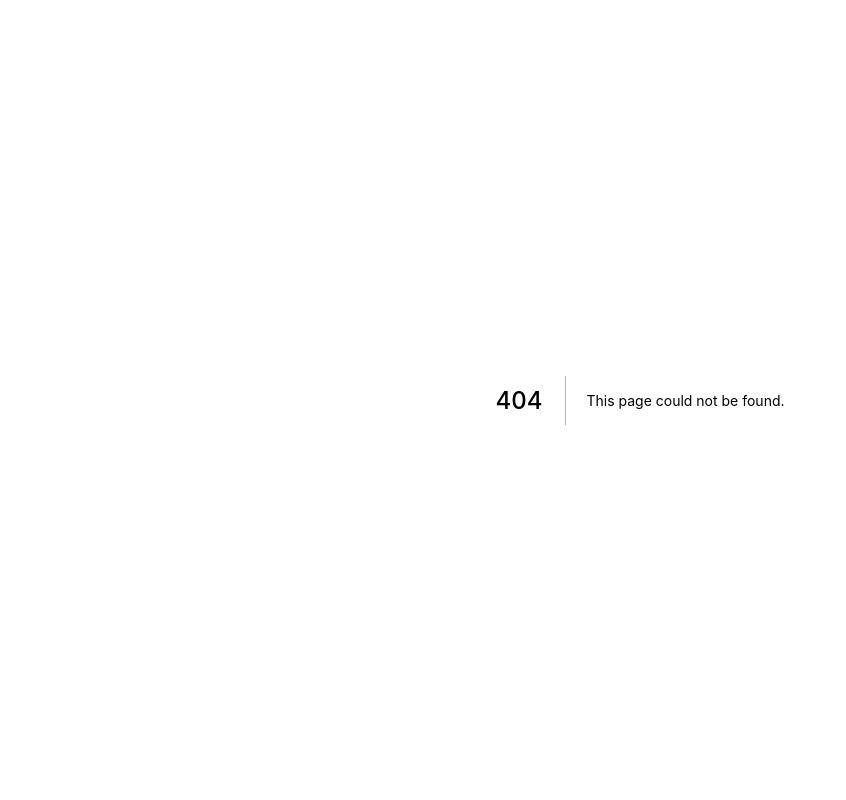
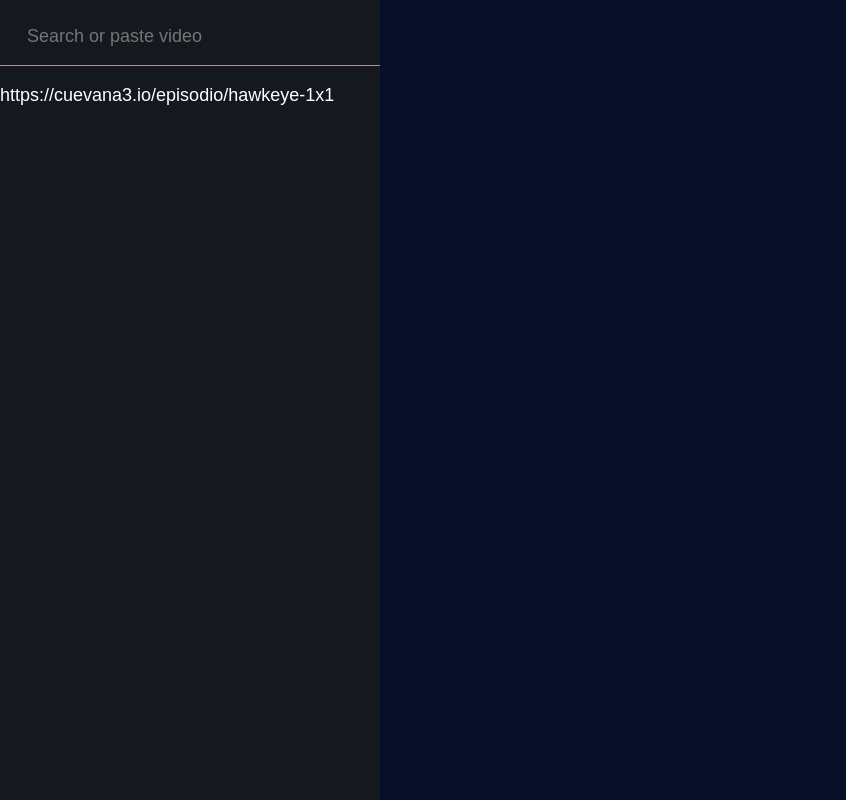
Before and after one commit to AllanGame/cuevana-group-watch, a Next.js app: page /test in a window 1280 px wide. Before the commit this address had no page. Shown: the whole page, without its empty margins (0-846 px from the left). Built offline with nearby package versions, Linux system fonts and the light colour scheme.

Commit message:
Updated player adding QueueManager

```diff
--- a/package.json
+++ b/package.json
@@ -8,6 +8,10 @@
     "lint": "next lint"
   },
   "dependencies": {
+    "@fortawesome/fontawesome-svg-core": "^1.2.36",
+    "@fortawesome/free-brands-svg-icons": "^5.15.4",
+    "@fortawesome/free-solid-svg-icons": "^5.15.4",
+    "@fortawesome/react-fontawesome": "^0.1.16",
     "axios": "^0.24.0",
     "cheerio": "^1.0.0-rc.10",
     "form-data": "^4.0.0",
--- /dev/null
+++ b/src/components/queue.manager.tsx
@@ -0,0 +1,79 @@
+import { Component, ReactNode } from "react";
+import Video from "../common/video";
+import styles from '../styles/components/QueueManager.module.css';
+import { FontAwesomeIcon } from '@fortawesome/react-fontawesome'
+import Group from "../groups/group";
+import User from "../users/user";
+
+const URL_REGEX = new RegExp(/(http|https):\/\/(\w+:{0,1}\w*@)?(\S+)(:[0-9]+)?(\/|\/([\w#!:.?+=&%@!\-\/]))?/
+);
+
+function handleEnterKey(e: any) {
+    if(e.charCode == 13 && e.target.value.length > 0) {
+        handleSearch()
+    }
+}
+
+function handleTyping(e: any) {
+    let searchBtn = document.getElementsByClassName(styles.searchBtn)[0] as any;
+    if(e.target.value.length > 0) {
+        searchBtn.style.display = "block"
+    } else {
+        searchBtn.style.display = "none"
+    }
+}
+
+function handleSearch() {
+    let searchInput = document.getElementById('searchInput') as any;
+    if(!URL_REGEX.test(searchInput.value)) {
+        alert('Invalid URL, im only supporting URLs, you cannot search by names :+1:')
+        return;
+    }
+
+    try {
+        fetch('http://localhost:3000/api/cuevana?url='+searchInput.value)
+            .then(response => response.json())
+            .then(data => {
+                if(data.error) {
+                    alert('An error has ocurred check console');
+                    console.log(data.error);
+                    return;
+                }
+
+                console.log(data.src);
+            })
+    } catch(error) {
+        alert('An error has ocurred check console');
+        console.log(error);
+    }
+
+}
+
+interface Props {
+    group: Group;
+    viewer: User;
+}
+
+export default class QueueManager extends Component<Props> {
+    constructor(props: Props | Readonly<Props>) {
+        super(props);
+        this.state = {
+            group: props.group
+        }
+    }
+
+    render(): ReactNode {
+        const {group} = this.state as any;
+        return (
+            <div className={styles.queueManagerContainer}>
+                <div className={styles.searchContainer}>
+                    <input className={styles.searchInput} type="text" name="searchInput" id="searchInput" placeholder="Search or paste video" onChange={handleTyping} onKeyPress={handleEnterKey}/>
+                    <FontAwesomeIcon className={styles.searchBtn} icon="arrow-right" color="#AB9393" onClick={handleSearch}/>
+                </div>
+                <div className={styles.queueContainer}>
+                    {group.queue.map((item: Video) => <p>{item.origin}</p>)}
+                </div>
+            </div>
+        )
+    }
+}
--- a/src/pages/_app.tsx
+++ b/src/pages/_app.tsx
@@ -1,5 +1,10 @@
 import '../styles/globals.css'
 import type { AppProps } from 'next/app'
+
+// ICONS
+import { library } from '@fortawesome/fontawesome-svg-core'
+import { faArrowRight } from '@fortawesome/free-solid-svg-icons'
+library.add(faArrowRight)
 
 function MyApp({ Component, pageProps }: AppProps) {
   return <Component {...pageProps} />
--- a/src/pages/group/[id].tsx
+++ b/src/pages/group/[id].tsx
@@ -13,13 +13,12 @@ const Group: NextPage = (props: any) => {
     }
 
     let group = toGroup(props.group);
-    console.log(group);
 
     return (
         <div className={styles.container}>
             <h1>Welcome to <em>{group.title}</em></h1>
-            <p>ID: {group.id}</p>
-            <Player queue={group.queue} viewer={group.reference}></Player>
+            {/* <p>ID: {group.id}</p> */}
+            <Player group={group} viewer={group.reference}></Player>
         </div>
     )
 }
--- a/src/pages/index.tsx
+++ b/src/pages/index.tsx
@@ -1,6 +1,4 @@
 import type { NextPage } from 'next'
-import { useRouter } from 'next/router'
-import { useState } from 'react'
 import GroupAccess from '../components/group.access'
 import styles from '../styles/Home.module.css'
 
@@ -10,7 +8,8 @@ const Home: NextPage = () => {
     <div className={styles.container}>
       <GroupAccess create={true}></GroupAccess>
     </div>
-  )
+
+)
 }
 
 export default Home
--- /dev/null
+++ b/src/pages/test.tsx
@@ -0,0 +1,22 @@
+import type { NextPage } from 'next'
+import Video from '../common/video'
+import QueueManager from '../components/queue.manager'
+import Group from '../groups/group'
+import styles from '../styles/Test.module.css'
+import User from '../users/user'
+
+const Test: NextPage = () => {
+
+  let user = new User('alam');
+  const group = new Group("sexo", "si", user);
+  group.queue = [new Video('https://cdn.discordapp.com/attachments/804498423671029771/921606158106636298/TROLEADOR_CARA.mp4', user, 'https://cuevana3.io/episodio/hawkeye-1x1')]
+
+  return (
+    <div className={styles.container}>
+        <QueueManager group={group}></QueueManager>
+    </div>
+
+)
+}
+
+export default Test
--- /dev/null
+++ b/src/styles/Test.module.css
@@ -0,0 +1,7 @@
+.container {
+    position: absolute;
+    margin: 0;
+    width: 100%;
+    height: 100%;
+    color: white;
+}
--- /dev/null
+++ b/src/styles/components/QueueManager.module.css
@@ -0,0 +1,33 @@
+.queueManagerContainer {
+    width: 380px;
+    height: 100%;
+    overflow-y: scroll;
+    background: #16181F;
+    overflow: hidden;
+}
+
+.searchContainer {
+    width: 100%;
+    height: 40px;
+    border-bottom: 1px solid #AB9393;
+    padding: 25px 25px 40px 25px;
+}
+
+.searchInput {
+    background: none;
+    border: none;
+    color: #AB9393;
+    width: 300px;
+    font-family: 'Pulp Display', sans-serif;
+    font-size: 18px;
+}
+
+.searchInput:focus {
+    outline: none;
+}
+
+.searchBtn {
+    cursor: pointer;
+    display: none;
+    float: right;
+}
```
Also changed, not shown: src/components/player.tsx (+25 -45 lines), src/styles/components/Player.module.css (+5 -24 lines), 1 other file (tests, documents, lock files or other folders).
